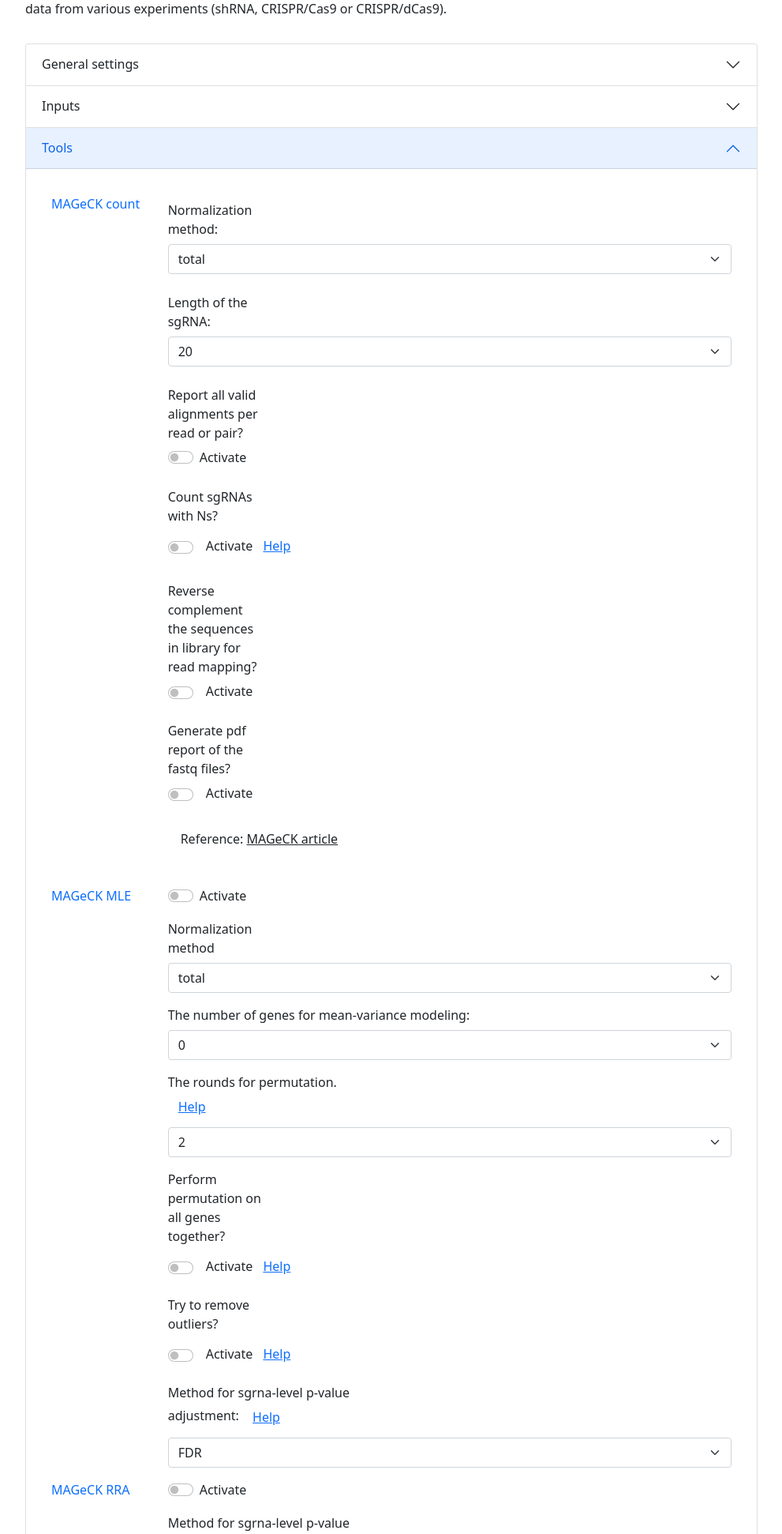
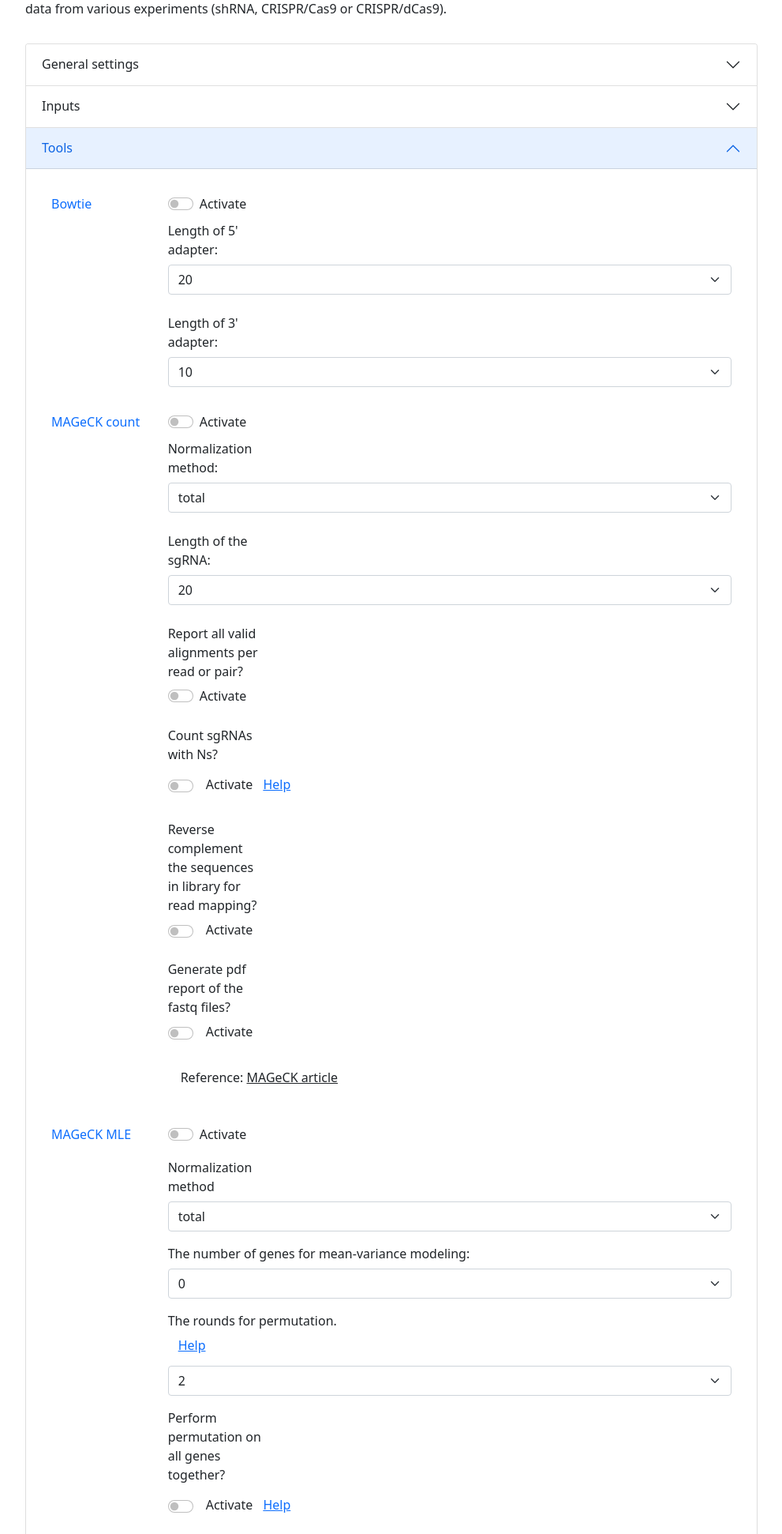
Before and after one commit to lobrylab/PitViper, a Flask app: page / in a window 1280 px wide, after a click on "Tools". Shown: the part 440-2382 px from the top of the page at 79% size, without its empty margins (144-1135 px from the left). Run offline with Flask 3, Linux system fonts and the light colour scheme.

Commit message:
Add bowtie to GUI

```diff
--- a/PitViper/gui/templates/index.html
+++ b/PitViper/gui/templates/index.html
@@ -151,10 +151,37 @@
                   </button>
                 </h2>
                 <div id="collapseThree" class="accordion-collapse collapse" aria-labelledby="headingThree" data-bs-parent="#accordionExample" style="padding: 2em;">
+
+                  <div id="bowtie">
+                    <fieldset class="row mb-3">
+                      <legend class="col-form-label col-sm-2 pt-0 text-primary">Bowtie</legend>
+                      <div class="col-sm-10">
+                        <div class="form-check form-switch">
+                          <input type='checkbox' value='True' name='bowtie_activate' class="form-check-input">
+                          <input type='hidden' value='False' name='bowtie_activate' class="form-check-input">
+                          <label class="form-check-label" for="bowtie_activate">Activate</label>
+                        </div>
+                        <legend class="col-form-label col-sm-2 pt-2">Length of 5' adapter:</legend>
+                        <div class=" pb-3">
+                          <input class="form-select" type="number" id="replyNumber" min="0" data-bind="value:replyNumber" value=20 name='length_5_adapter' />
+                        </div>
+                        <legend class="col-form-label col-sm-2 pt-2">Length of 3' adapter:</legend>
+                        <div class=" pb-3">
+                          <input class="form-select" type="number" id="replyNumber" min="0" data-bind="value:replyNumber" value=10 name='length_3_adapter' />
+                        </div>
+
+                    </fieldset>
+                  </div>
+
                   <div id="MAGeCK_count">
                   <fieldset class="row mb-3">
                      <legend class="col-form-label col-sm-2 pt-0 text-primary">MAGeCK count</legend>
                      <div class="col-sm-10">
+                       <div class="form-check form-switch">
+                         <input type='checkbox' value='True' name='mageck_count_activate' class="form-check-input">
+                         <input type='hidden' value='False' name='mageck_count_activate' class="form-check-input">
+                         <label class="form-check-label" for="mageck_count_activate">Activate</label>
+                       </div>
                        <legend class="col-form-label col-sm-2 pt-2">Normalization method:</legend>
                        <div class=" pb-3">
                        <select class="form-select" label="Normalization method" name="mageck_count_normalization">
@@ -500,6 +527,7 @@
     document.getElementById(box).style.display = count_table_vis;
     document.getElementById('count_table_div').required = ct;
     document.getElementById('MAGeCK_count').style.display = mageck_count_display;
+    document.getElementById('bowtie').style.display = mageck_count_display;
   }
 
   function loading(){
```
Also changed, not shown: PitViper/workflow/notebooks/functions.py (+11 -7 lines), 2 other files.
